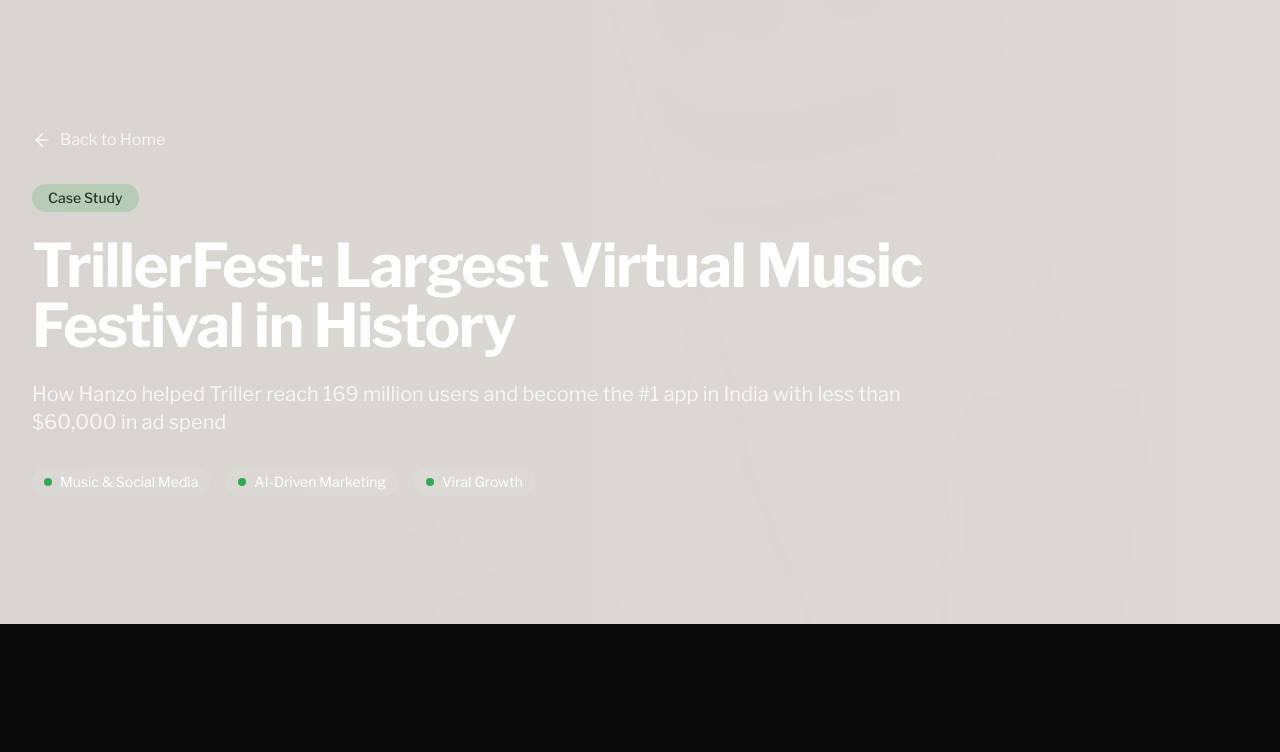
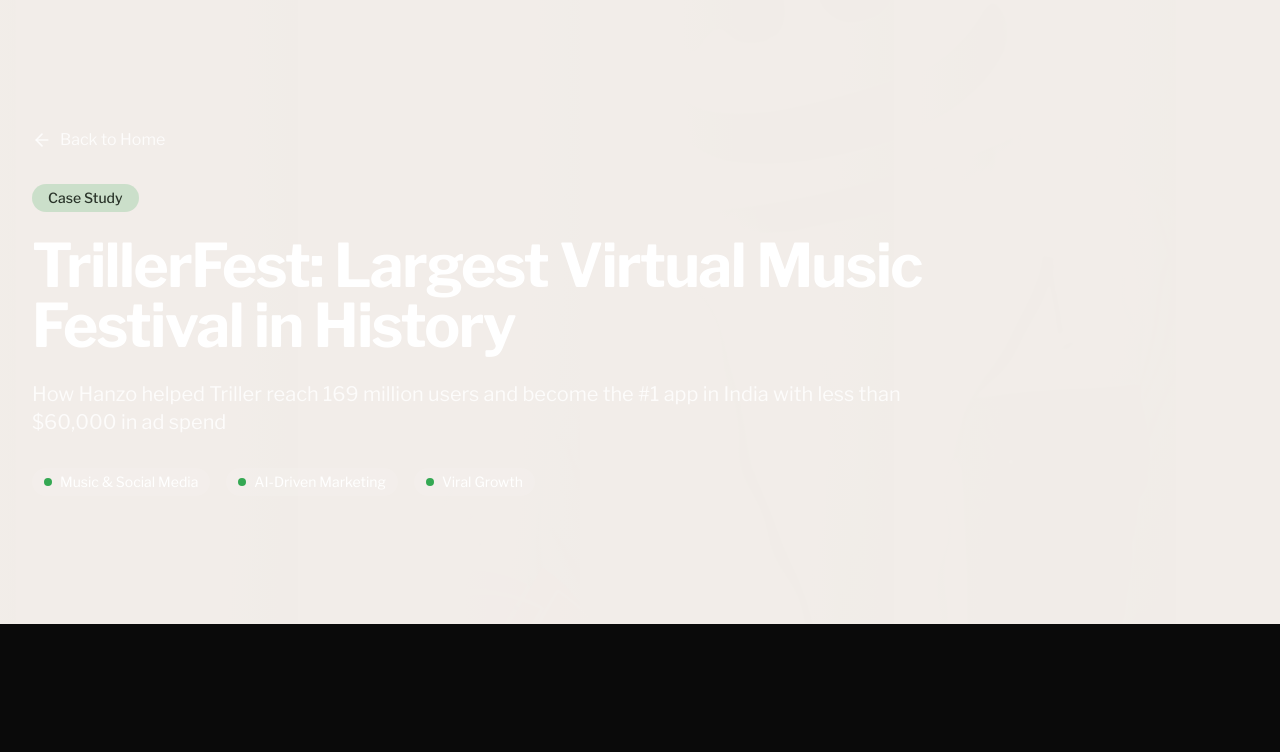
Before and after one commit to hanzoai/agency, a React (Vite) app: page /case-study-trillerfest in a window 1280 px wide. Shown: the top 752 px of the page. Built offline with nearby package versions, Linux system fonts and the light colour scheme.

Commit message:
Reverted to edit edt-92422ebc-5704-44b8-85f1-7f32e644b067: "Fix: Invert button colors
Invert the button colors to improve text readability."

```diff
--- a/src/pages/CaseStudyTrillerFest.tsx
+++ b/src/pages/CaseStudyTrillerFest.tsx
@@ -20,7 +20,7 @@ const CaseStudyTrillerFest = () => {
               alt="TrillerFest Background"
               className="absolute inset-0 w-full h-full object-cover opacity-20"
             />
-            <div className="absolute inset-0 bg-gradient-to-r from-black via-black/90 to-black/80"></div>
+            <div className="absolute inset-0 bg-gradient-to-r from-primary via-primary/90 to-primary/80"></div>
           </div>
           <div className="container-custom relative z-10">
             <Link to="/" className="inline-flex items-center text-white/80 hover:text-white mb-8 transition-colors">
```
